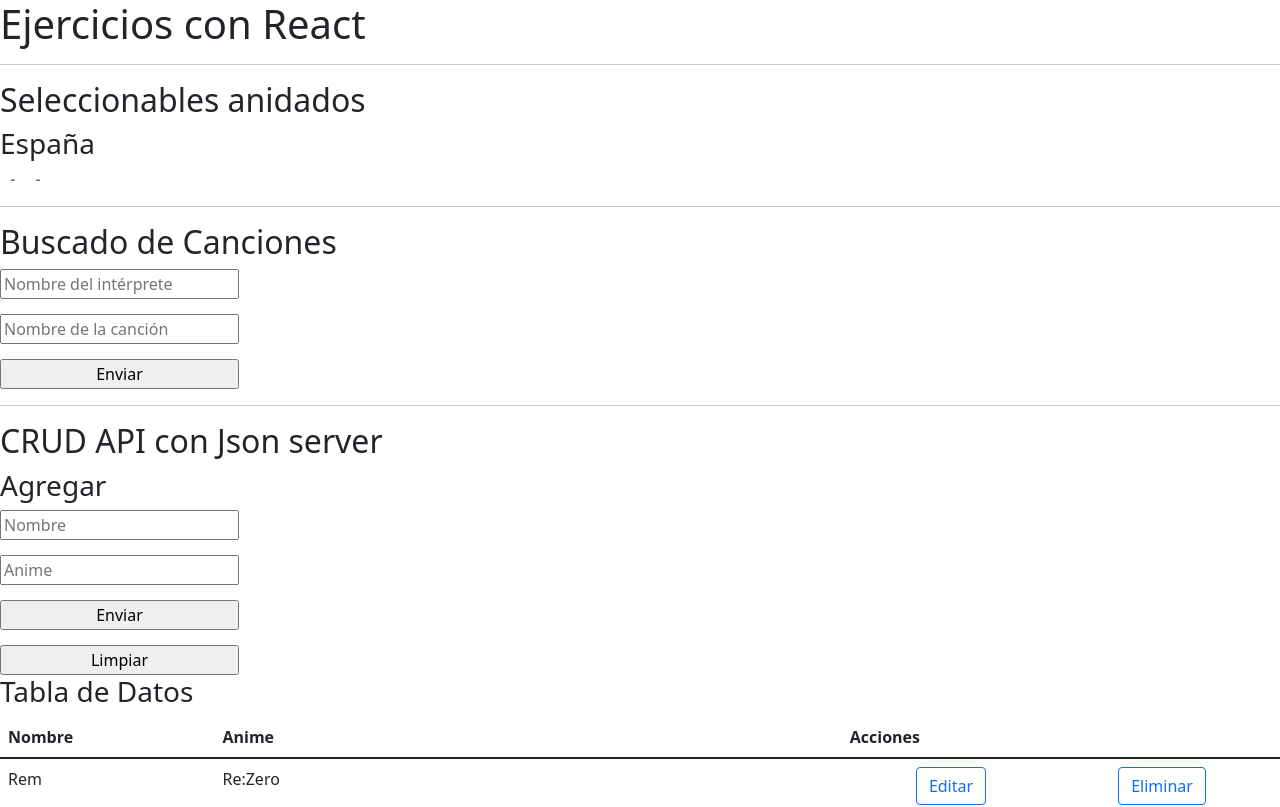
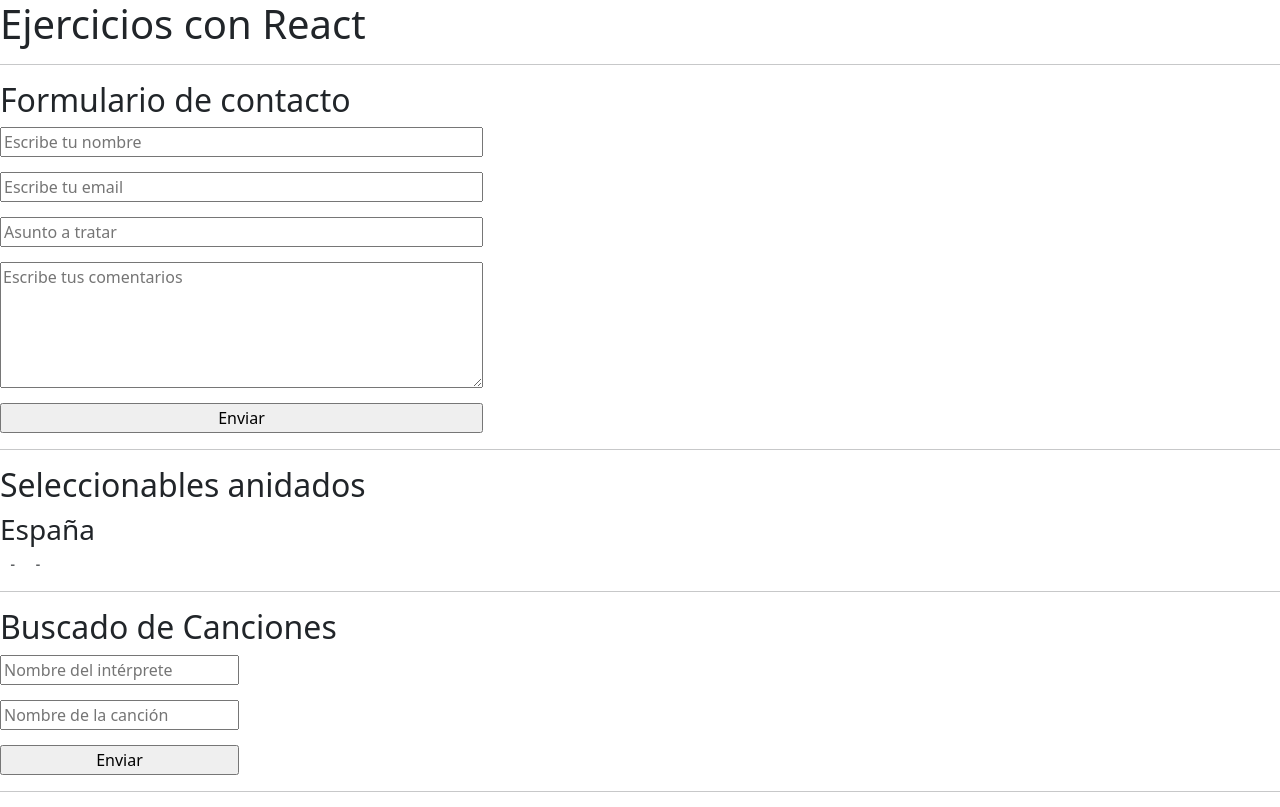
Before and after one commit to CristianUrrea/React-practice-01, a React (Create React App) app: page / in a window 1280 px wide. Shown: the top 807 px of the page. Built offline with nearby package versions, Linux system fonts and the light colour scheme; no server answers; data requests are answered from the project's data file.

Commit message:
Validación formularios - envio de datos ajax y api formsubmit

```diff
--- a/src/App.js
+++ b/src/App.js
@@ -1,5 +1,6 @@
 // import logo from './logo.svg';
 import './App.css';
+import ContactForm from './components/ContactForm';
 
 import CrudApi from "./components/CrudApi";
 import CrudApp from "./components/CrudApp";
@@ -11,6 +12,8 @@
   return (
     <>
       <h1>Ejercicios con React</h1>
+      <hr />
+      <ContactForm />
       <hr />
       <SelectsNested />
       <hr />
--- /dev/null
+++ b/src/components/ContactForm.js
@@ -0,0 +1,114 @@
+import React from "react";
+import { useForm } from "../hooks/useForm";
+import Loader from "./Loader";
+import Message from "./Message";
+
+const initialForm = {
+  name: "",
+  email: "",
+  subject: "",
+  comments: "",
+};
+const validationsForm = (form) => {
+  let errors = {}; // Por cada error que tengamos se va almacenando en el objeto errors
+
+  // Expresiones regulares
+  let regexName = /^[A-Za-zÑñÁáÉéÍíÓóÚúÜü\s]+$/;
+  let regexEmail = /^(\w+[/./-]?){1,}@[a-z]+[/.]\w{2,}$/;
+  let regexComments = /^.{1,255}$/;
+
+  // 1º Validación
+  if (!form.name.trim()) {
+    errors.name = "El campo 'Nombre' es requerido";
+  } else if(!regexName.test(form.name.trim())){
+    errors.name = "El campo 'Nombre' sólo acepta letras y espacios en blanco";
+  }
+
+  if (!form.email.trim()) {
+    errors.email = "El campo 'Email' es requerido";
+  } else if(!regexEmail.test(form.email.trim())){
+    errors.email = "El campo 'Email' es incorrecto";
+  }
+
+  if (!form.subject.trim()) {
+    errors.subject = "El campo 'Asunto' es requerido";
+  }
+
+  if (!form.comments.trim()) {
+    errors.comments = "El campo 'Comentarios' es requerido";
+  } else if(!regexComments.test(form.comments.trim())){
+    errors.comments = "El campo 'Comentarios' no debe execeder los 255 caractereres";
+  }
+
+  return errors;
+};
+
+let styles = {
+  fontWeight: "bold",
+  color: "#dc3545",
+};
+const ContactForm = () => {
+  // 1º Destructuración del hook personalizado
+  const {
+    form,
+    errors,
+    loading,
+    response,
+    handleChange,
+    handleBlur,
+    handleSubmit,
+  } = useForm(initialForm, validationsForm);
+
+  return (
+    <div>
+      <h2>Formulario de contacto</h2>
+      <form onSubmit={handleSubmit}>
+        <input
+          type="text"
+          name="name"
+          placeholder="Escribe tu nombre"
+          onBlur={handleBlur}
+          onChange={handleChange}
+          value={form.name}
+          required
+        />
+        {errors.name && <p style={styles}>{errors.name}</p>}
+        <input
+          type="email"
+          name="email"
+          placeholder="Escribe tu email"
+          onBlur={handleBlur}
+          onChange={handleChange}
+          value={form.email}
+          required
+        />
+        {errors.email && <p style={styles}>{errors.email}</p>}
+        <input
+          type="text"
+          name="subject"
+          placeholder="Asunto a tratar"
+          onBlur={handleBlur}
+          onChange={handleChange}
+          value={form.subject}
+          required
+        />
+        {errors.subject && <p style={styles}>{errors.subject}</p>}
+        <textarea
+          name="comments"
+          cols="50"
+          rows="5"
+          placeholder="Escribe tus comentarios"
+          onBlur={handleBlur}
+          onChange={handleChange}
+          value={form.comments}
+        ></textarea>
+        {errors.comments && <p style={styles}>{errors.comments}</p>}
+        <input type="submit" value="Enviar" />
+      </form>
+      {loading && <Loader />}
+      {response && <Message msg="Los datos han sido enviados" bgColor="#198754"/>}
+    </div>
+  );
+};
+
+export default ContactForm;
--- a/src/components/SelectsNested.js
+++ b/src/components/SelectsNested.js
@@ -18,7 +18,6 @@
         codeType="CCOM"
         url={`https://apiv1.geoapi.es/comunidades?type=JSON&key=${key}&sandbox=0`}
         handleChange={(e) => {
-          console.log(e);
           setState(e.target.value);
         }}
       />
--- /dev/null
+++ b/src/hooks/useForm.js
@@ -0,0 +1,60 @@
+import { useState } from "react";
+import { helpHttp } from "../helpers/helpHttp";
+
+export const useForm = (initialForm, validateForm) => {
+  // 1º Variables de estado
+  const [form, setForm] = useState(initialForm);
+  const [errors, setErrors] = useState({});
+  const [loading, setLoading] = useState(false);
+  const [response, setResponse] = useState(null);
+
+  // 2º Variables posterior
+  const handleChange = (e) => {
+    const { name, value } = e.target;
+    setForm({
+      ...form,
+      [name]: value,
+    });
+  };
+  const handleBlur = (e) => {
+    handleChange(e);
+    setErrors(validateForm(form));
+  };
+  const handleSubmit = (e) => {
+    e.preventDefault();
+    setErrors(validateForm(form));
+
+    // Si el objecto errores no trae ninguna propiedad
+    if(Object.keys(errors).length === 0){
+      alert("Enviamos formulario");
+      setLoading(true);
+      helpHttp().post("https://formsubmit.co/ajax/cristian.urrea4@gmail.com", {
+        body:form,
+        headers: {
+          "Content-Type":"application/json",
+          Accept:"application/json"
+
+        }
+      }).then((res) => {
+        setLoading(false);
+        setResponse(true); // La petición se realizó correctamente
+        setForm(initialForm);
+        setTimeout(() => {
+          setResponse(false);
+        }, 5000);
+      })
+    } else {
+      return;
+    }
+  };
+
+  return {
+    form,
+    errors,
+    loading,
+    response,
+    handleChange,
+    handleBlur,
+    handleSubmit,
+  };
+};
```
